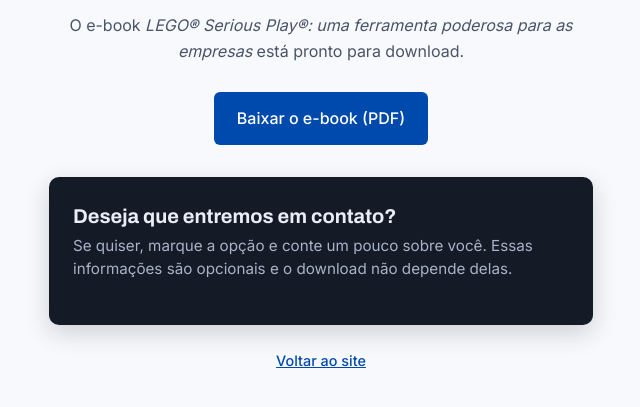
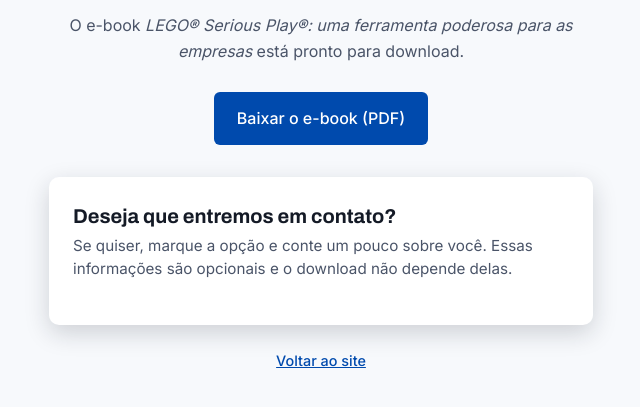
Before and after one commit to sergion73/site-srn, a plain HTML site: page ebook-obrigado.html in a window 1280 px wide. Shown: the part 189-596 px from the top of the page, without its empty margins (319-959 px from the left). Drawn offline with Linux system fonts and the light colour scheme; a script that the page names is missing.

Commit message:
Troca cartão escuro por cartão claro nas páginas do e-book
Rótulos do HubSpot (plano gratuito não permite mudar a cor) ficavam
ilegíveis sobre o fundo escuro. Cartão passa a ser branco com texto escuro.

Co-Authored-By: Claude Haiku 5.5 <noreply@anthropic.com>
Claude-Session: https://claude.ai/code/session_01LaWqDcZjgi5UwTugNBsEfc

```diff
--- a/ebook-obrigado.html
+++ b/ebook-obrigado.html
@@ -8,7 +8,7 @@
 <link rel="icon" type="image/png" href="/simbolo-srn.png">
 <link rel="stylesheet" href="https://fonts.googleapis.com/css2?family=Archivo:wght@500;700;800&family=Inter:wght@400;500&display=swap">
 <style>
-:root{--bg:#F7F9FC;--ink:#141A26;--muted:#4A5468;--royal:#004AAD;--card:#141A26;--card-ink:#E9EEF6;--card-muted:#A9B4C7}
+:root{--bg:#F7F9FC;--ink:#141A26;--muted:#4A5468;--royal:#004AAD;--card:#FFFFFF;--card-ink:#141A26;--card-muted:#4A5468}
 body{margin:0;min-height:100vh;background:var(--bg);color:var(--ink);font-family:Inter,system-ui,sans-serif;padding:16px}
 main{max-width:34rem;margin:0 auto;text-align:center;padding-top:24px}
 .logo{display:block;margin:0 auto;height:96px;width:auto;max-width:70%}
```
Also changed, not shown: ebook.html (+1 -1 lines).
